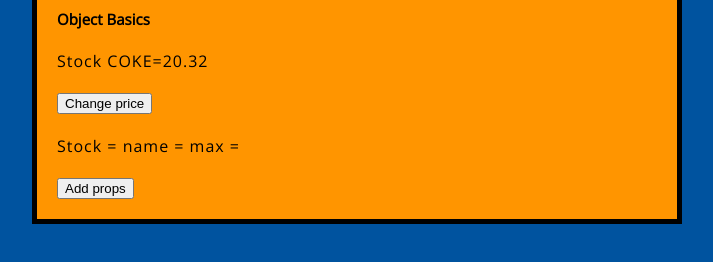
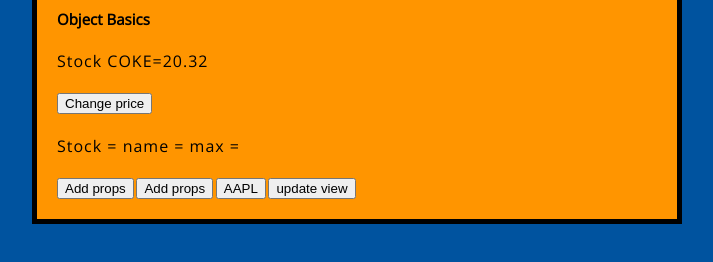
Before and after one commit to yim222/es6-js-javascript-studying, a plain HTML site: page oop-objects-and-classes.html in a window 1280 px wide. Shown: the part 226-488 px from the top of the page, without its empty margins (283-996 px from the left). Drawn offline with nearby package versions, Linux system fonts and the light colour scheme.

Commit message:
Some basic objects

```diff
--- a/oop-objects-and-classes.html
+++ b/oop-objects-and-classes.html
@@ -23,6 +23,10 @@
 </p>
 
 <button onclick="addNewProps()">Add props </button>
+<button onclick="changeName(ev)">Add props </button>
+<button onclick="changeName(event);">AAPL</button>
+<button onclick="updateView()"> update view </button>
+
 
 
 
--- a/scripts/oop-objects-and-classes.js
+++ b/scripts/oop-objects-and-classes.js
@@ -14,6 +14,11 @@ const stock = {
     },
     addPrice(multi){
         this.price += multi;
+    },
+
+    changeName(newStock){
+        stock.sign = newStock;// work
+        // this.sign = newStock;
     }
 
 
@@ -28,6 +33,13 @@ const changeAndShow = () =>{
     elements[1].innerHTML = stock.price;
 
 
+}
+const updateView = ()=>{
+    let elements = document.querySelector("#stock2").children;
+    elements[0].innerHTML = stock["sign"];
+    elements[1].innerHTML = stock.price;
+    elements[2].innerHTML = stock["officialName"];
+    elements[3].innerHTML = stock.max;
 }
 
 const addNewProps = () =>{
@@ -46,3 +58,13 @@ let elements = document.querySelector("#stock1").children;
 
 elements[0].innerHTML = stock.sign;
 elements[1].innerHTML = stock.price;
+
+// Notification.permission;
+const myNotification = new Notification("Hello!");
+// myNotificat
+
+const changeName=(ev)=>{
+    // console.log(ev.getElementsByName("button").innerHTML);
+    console.log("hi")
+    stock.changeName("AAPL");
+}
```
Also changed, not shown: index.html (+3 -1 lines).
